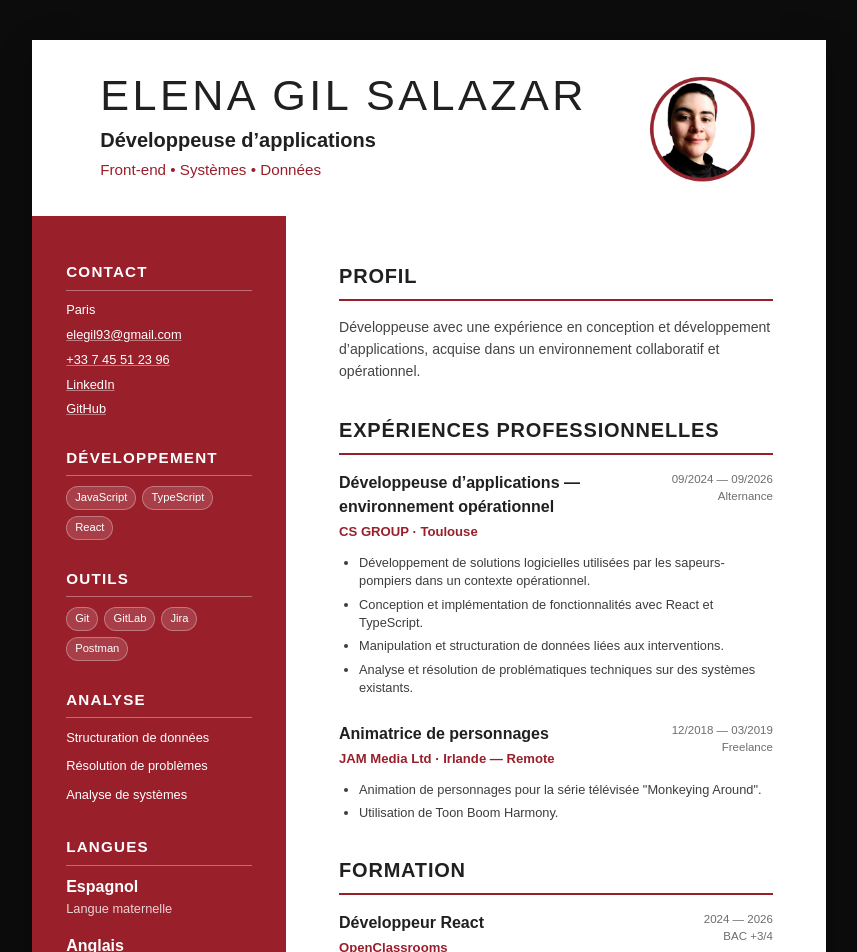
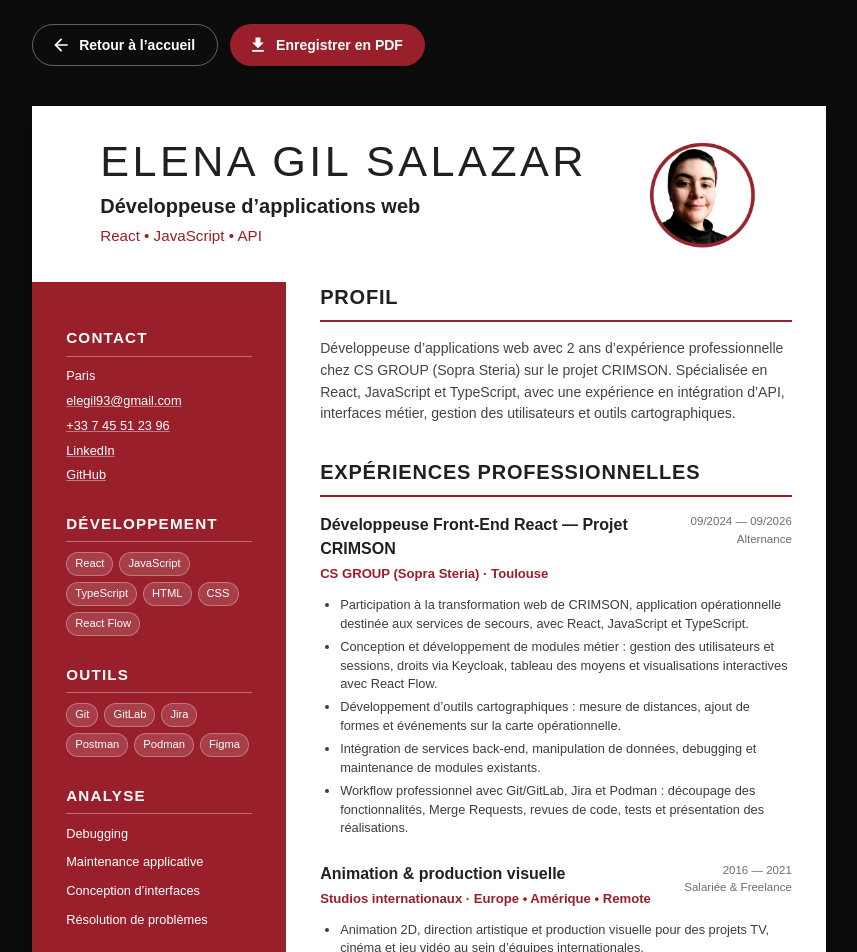
Before and after one commit to elenixu/https---github.com-elenixu-Mission_12, a React (Create React App) app: page /cv in a window 1280 px wide. Shown: the top 952 px of the page, without its empty margins (211-1068 px from the left). Built offline with nearby package versions, Linux system fonts and the light colour scheme; no server answers.

Commit message:
update cv

```diff
--- a/src/components/Footer/index.jsx
+++ b/src/components/Footer/index.jsx
@@ -1,41 +1,68 @@
 import React from 'react'
 import { FontAwesomeIcon } from '@fortawesome/react-fontawesome'
 import { faGithub, faLinkedin } from '@fortawesome/free-brands-svg-icons'
-import { Link } from 'react-router-dom'
 import { useTranslation } from 'react-i18next'
-import { Box, Container, IconButton, Stack, Typography } from '@mui/material'
+import { Box, Container, IconButton, Typography } from '@mui/material'
+
 import LikeButton from '../LikeButton'
+
 function Footer() {
   const [t] = useTranslation('global')
+
   return (
-    <Box component="footer" sx={{ bgcolor: '#050506', py: 6, mt: 10 }}>
+    <Box
+      component="footer"
+      sx={{
+        bgcolor: '#050506',
+        py: 6,
+        mt: 10,
+        width: '100%',
+      }}
+    >
       <Container maxWidth="lg">
-        <Stack alignItems="center" spacing={2}>
-          <Typography color="text.secondary" textAlign="center" variant="h6">
+        <Box
+          spacing={2}
+          alignItems="center"
+          sx={{
+            width: '100%',
+            textAlign: 'center',
+          }}
+        >
+          <Typography color="text.secondary" variant="h6" textAlign="center">
             {t('footer-message')}
           </Typography>
-          <Stack direction="row" spacing={1}>
+
+          <Box
+            direction="row"
+            spacing={1}
+            justifyContent="center"
+            alignItems="center"
+          >
             <IconButton
-              component={Link}
-              to="https://github.com/elenixu"
+              component="a"
+              href="https://github.com/elenixu"
               target="_blank"
+              rel="noopener noreferrer"
               aria-label="GitHub"
               color="inherit"
             >
               <FontAwesomeIcon icon={faGithub} />
             </IconButton>
+
             <IconButton
-              component={Link}
-              to="https://www.linkedin.com/in/elenagilsalazar/"
+              component="a"
+              href="https://www.linkedin.com/in/elenagilsalazar/"
               target="_blank"
+              rel="noopener noreferrer"
               aria-label="LinkedIn"
               color="inherit"
             >
               <FontAwesomeIcon icon={faLinkedin} />
             </IconButton>
-          </Stack>
+          </Box>
+
           <LikeButton />
-        </Stack>
+        </Box>
       </Container>
     </Box>
   )
--- a/src/components/LikeButton/index.jsx
+++ b/src/components/LikeButton/index.jsx
@@ -1,12 +1,14 @@
 import React, { useEffect, useRef, useState } from 'react'
 import FavoriteIcon from '@mui/icons-material/Favorite'
 import FavoriteBorderIcon from '@mui/icons-material/FavoriteBorder'
-import { Button } from '@mui/material'
+import { Button, Box, Typography } from '@mui/material'
 
 import { supabase } from '../../lib/supabaseClient'
 import { likeStorage } from './likeStorage'
+import { useTranslation } from 'react-i18next'
 
 const LikeButton = () => {
+  const [t] = useTranslation('global')
   const [count, setCount] = useState(0)
   const [hasLiked, setHasLiked] = useState(() => likeStorage.hasLiked())
   const [isLoading, setIsLoading] = useState(true)
@@ -68,8 +70,32 @@ const LikeButton = () => {
   }
 
   const HeartIcon = hasLiked ? FavoriteIcon : FavoriteBorderIcon
+  const likeMessage = hasLiked
+    ? t('footer-like-thanks')
+    : t('footer-like-message')
 
   return (
+    <Box
+      sx={{
+        display: 'flex',
+        flexDirection: 'column',
+        alignItems: 'center',
+        gap: 1,
+        textAlign: 'center',
+        width: '100%',
+      }}
+    >
+      <Typography
+        color="text.secondary"
+        textAlign="center"
+        sx={{
+          maxWidth: 420,
+          fontSize: { xs: '.8rem', sm: '.875rem' },
+          lineHeight: 1.5,
+        }}
+      >
+        {likeMessage}
+      </Typography>
       <Button
         onClick={handleLike}
         disabled={hasLiked || isLoading}
@@ -97,6 +123,9 @@ const LikeButton = () => {
         }
         variant="outlined"
         sx={{
+          width: 'fit-content',
+          minWidth: 0,
+          alignSelf: 'center',
           color: 'text.primary',
           borderColor: 'rgba(255,255,255,.24)',
 
@@ -114,6 +143,7 @@ const LikeButton = () => {
       >
         {isLoading ? '...' : count}
       </Button>
+    </Box>
   )
 }
 
--- a/src/pages/CV/CV.jsx
+++ b/src/pages/CV/CV.jsx
@@ -1,42 +1,198 @@
 import React from 'react'
-import { Box, Typography, Link, Chip } from '@mui/material'
+import { Box, Typography, Link, Chip, Button, Stack } from '@mui/material'
+import ArrowBackIcon from '@mui/icons-material/ArrowBack'
+import DownloadIcon from '@mui/icons-material/Download'
+import { Link as RouterLink } from 'react-router-dom'
+import { useTranslation } from 'react-i18next'
 
 import { cvData } from './cvData'
 
 const burgundy = '#991f2b'
 const muted = '#6d6d6d'
 const styles = {
-  page: { width: { xs: '100%', md: '210mm' }, maxWidth: '100%', minHeight: { xs: '100vh', md: '297mm' }, mx: 'auto', my: { xs: 0, md: 5 }, bgcolor: '#fff', color: '#202020', overflow: 'hidden', fontFamily: 'Arial, sans-serif', boxShadow: { xs: 'none', md: '0 8px 30px rgba(0,0,0,.3)' } },
-  header: { px: { xs: 3, md: '18mm' }, py: { xs: 4, md: '18mm 12mm' }, display: 'flex', alignItems: 'center', justifyContent: 'space-between', gap: 3, flexWrap: 'wrap' },
-  name: { fontSize: '2.7rem', fontWeight: 300, letterSpacing: '.08em', lineHeight: 1, textTransform: 'uppercase' },
+  page: {
+    width: { xs: '100%', md: '210mm' },
+    maxWidth: '100%',
+    minHeight: { xs: '100vh', md: '297mm' },
+    mx: 'auto',
+    my: { xs: 0, md: 5 },
+    bgcolor: '#fff',
+    color: '#202020',
+    overflow: 'hidden',
+    fontFamily: 'Arial, sans-serif',
+    boxShadow: { xs: 'none', md: '0 8px 30px rgba(0,0,0,.3)' },
+  },
+  header: {
+    px: { xs: 3, md: '18mm' },
+    py: { xs: 4, md: '18mm 12mm' },
+    display: 'flex',
+    alignItems: 'center',
+    justifyContent: 'space-between',
+    gap: 3,
+    flexWrap: 'wrap',
+  },
+  name: {
+    fontSize: '2.7rem',
+    fontWeight: 300,
+    letterSpacing: '.08em',
+    lineHeight: 1,
+    textTransform: 'uppercase',
+  },
   title: { mt: 1, fontSize: '1.25rem', fontWeight: 600 },
   subtitle: { mt: 0.5, color: burgundy, fontSize: '.95rem', fontWeight: 500 },
   photo: { width: 112, height: 112, borderRadius: '50%', objectFit: 'cover' },
-  body: { display: 'grid', gridTemplateColumns: { xs: '1fr', md: '32% 68%' }, minHeight: '230mm' },
-  sidebar: { bgcolor: burgundy, color: '#fff', px: { xs: 3, md: '9mm' }, py: { xs: 4, md: '12mm' } },
-  sidebarSection: { mb: 3.5, display: 'flex', flexDirection: 'column', gap: 0.7 },
-  sidebarTitle: { mb: 0.5, pb: 0.7, borderBottom: '1px solid rgba(255,255,255,.35)', fontSize: '.95rem', fontWeight: 700, textTransform: 'uppercase', letterSpacing: '.08em' },
-  sidebarText: { fontSize: '.8rem', lineHeight: 1.5, color: '#fff', overflowWrap: 'anywhere' },
+  body: {
+    display: 'grid',
+    gridTemplateColumns: { xs: '1fr', md: '32% 68%' },
+    minHeight: '230mm',
+  },
+  sidebar: {
+    bgcolor: burgundy,
+    color: '#fff',
+    px: { xs: 3, md: '9mm' },
+    py: { xs: 4, md: '12mm' },
+  },
+  sidebarSection: {
+    mb: 3.5,
+    display: 'flex',
+    flexDirection: 'column',
+    gap: 0.7,
+  },
+  sidebarTitle: {
+    mb: 0.5,
+    pb: 0.7,
+    borderBottom: '1px solid rgba(255,255,255,.35)',
+    fontSize: '.95rem',
+    fontWeight: 700,
+    textTransform: 'uppercase',
+    letterSpacing: '.08em',
+  },
+  sidebarText: {
+    fontSize: '.8rem',
+    lineHeight: 1.5,
+    color: '#fff',
+    overflowWrap: 'anywhere',
+  },
   skillList: { display: 'flex', flexWrap: 'wrap', gap: 0.75 },
-  skillChip: { bgcolor: 'rgba(255,255,255,.14)', color: '#fff', border: '1px solid rgba(255,255,255,.3)', fontSize: '.7rem' },
-  main: { px: { xs: 3, md: '14mm' }, py: { xs: 4, md: '12mm' } },
+  skillChip: {
+    bgcolor: 'rgba(255,255,255,.14)',
+    color: '#fff',
+    border: '1px solid rgba(255,255,255,.3)',
+    fontSize: '.7rem',
+  },
+  main: {
+    px: { xs: 3, md: '9mm' },
+    pt: { xs: 4, md: 0 },
+    pb: { xs: 4, md: '12mm' },
+  },
   section: { mb: 4 },
-  sectionTitle: { mb: 2, pb: 1, borderBottom: `2px solid ${burgundy}`, fontSize: '1.25rem', fontWeight: 700, textTransform: 'uppercase', letterSpacing: '.04em' },
+  sectionTitle: {
+    mb: 2,
+    pb: 1,
+    borderBottom: `2px solid ${burgundy}`,
+    fontSize: '1.25rem',
+    fontWeight: 700,
+    textTransform: 'uppercase',
+    letterSpacing: '.04em',
+  },
   profile: { color: '#444', fontSize: '.88rem', lineHeight: 1.55 },
   experience: { mb: 3 },
-  itemHeader: { display: 'flex', justifyContent: 'space-between', alignItems: 'flex-start', gap: 2, flexDirection: { xs: 'column', sm: 'row' } },
+  itemHeader: {
+    display: 'flex',
+    justifyContent: 'space-between',
+    alignItems: 'flex-start',
+    gap: 2,
+    flexDirection: { xs: 'column', sm: 'row' },
+  },
   role: { fontSize: '1rem', fontWeight: 700 },
   org: { mt: 0.4, color: burgundy, fontSize: '.82rem', fontWeight: 600 },
-  date: { flexShrink: 0, color: muted, textAlign: { xs: 'left', sm: 'right' }, '& p': { fontSize: '.72rem' } },
-  description: { mt: 1.5, mb: 0, pl: 2.5, '& li': { mb: 0.6, color: '#3d3d3d', fontSize: '.8rem', lineHeight: 1.45 } },
-  education: { display: 'flex', justifyContent: 'space-between', gap: 2, mb: 2.5, flexDirection: { xs: 'column', sm: 'row' } },
+  date: {
+    flexShrink: 0,
+    color: muted,
+    textAlign: { xs: 'left', sm: 'right' },
+    '& p': { fontSize: '.72rem' },
+  },
+  description: {
+    mt: 1.5,
+    mb: 0,
+    pl: 2.5,
+    '& li': { mb: 0.6, color: '#3d3d3d', fontSize: '.8rem', lineHeight: 1.45 },
+  },
+  education: {
+    display: 'flex',
+    justifyContent: 'space-between',
+    gap: 2,
+    mb: 2.5,
+    flexDirection: { xs: 'column', sm: 'row' },
+  },
 }
 
 const CV = () => {
   const { personal, profile, skills, languages, experience, education } = cvData
+  const { t } = useTranslation('global')
 
   return (
-    <Box sx={styles.page}>
+    <Box
+      sx={{
+        minHeight: '100vh',
+        px: 2,
+        py: { xs: 2, md: 3 },
+        bgcolor: '#0c0c0d',
+        '@media print': {
+          minHeight: 0,
+          p: 0,
+          bgcolor: '#fff',
+          '& .cv-actions': { display: 'none' },
+          '& .cv-sheet': {
+            width: '210mm',
+            maxWidth: '100%',
+            minHeight: 0,
+            m: 0,
+            overflow: 'visible',
+            boxShadow: 'none',
+            printColorAdjust: 'exact',
+            WebkitPrintColorAdjust: 'exact',
+          },
+          '& .cv-sheet-body': { gridTemplateColumns: '32% 68%' },
+        },
+      }}
+    >
+      <Stack
+        className="cv-actions"
+        direction={{ xs: 'column', sm: 'row' }}
+        justifyContent="space-between"
+        alignItems="center"
+        spacing={1.5}
+        sx={{
+          width: { xs: '100%', md: '210mm' },
+          maxWidth: '100%',
+          mx: 'auto',
+          mb: 2,
+        }}
+      >
+        <Button
+          component={RouterLink}
+          to="/"
+          startIcon={<ArrowBackIcon />}
+          variant="outlined"
+          sx={{ color: 'common.white', borderColor: 'rgba(255,255,255,.35)' }}
+        >
+          {t('cv-back')}
+        </Button>
+        <Button
+          onClick={() => window.print()}
+          startIcon={<DownloadIcon />}
+          variant="contained"
+          sx={{
+            bgcolor: burgundy,
+            color: 'common.white',
+            '&:hover': { bgcolor: '#751721' },
+          }}
+        >
+          {t('cv-download')}
+        </Button>
+      </Stack>
+      <Box className="cv-sheet" sx={styles.page}>
         {/* ================= HEADER ================= */}
 
         <Box sx={styles.header}>
@@ -64,7 +220,7 @@ const CV = () => {
 
         {/* ================= BODY ================= */}
 
-      <Box sx={styles.body}>
+        <Box className="cv-sheet-body" sx={styles.body}>
           {/* SIDEBAR */}
           <Box component="aside" sx={styles.sidebar}>
             {/* CONTACT */}
@@ -73,11 +229,17 @@ const CV = () => {
                 Contact
               </Typography>
 
-            <Typography sx={styles.sidebarText}>{personal.location}</Typography>
+              <Typography sx={styles.sidebarText}>
+                {personal.location}
+              </Typography>
 
-            <Link href={`mailto:${personal.email}`} sx={styles.sidebarText}>{personal.email}</Link>
+              <Link href={`mailto:${personal.email}`} sx={styles.sidebarText}>
+                {personal.email}
+              </Link>
 
-            <Link href={`tel:${personal.phone}`} sx={styles.sidebarText}>{personal.phone}</Link>
+              <Link href={`tel:${personal.phone}`} sx={styles.sidebarText}>
+                {personal.phone}
+              </Link>
 
               <Link
                 href={personal.linkedin}
@@ -231,9 +393,7 @@ const CV = () => {
                       {item.degree}
                     </Typography>
 
-                  <Typography sx={styles.org}>
-                    {item.school}
-                  </Typography>
+                    <Typography sx={styles.org}>{item.school}</Typography>
                   </Box>
 
                   <Box sx={styles.date}>
@@ -249,6 +409,7 @@ const CV = () => {
           </Box>
         </Box>
       </Box>
+    </Box>
   )
 }
 
--- a/src/pages/CV/cvData.js
+++ b/src/pages/CV/cvData.js
@@ -1,8 +1,8 @@
 export const cvData = {
   personal: {
     name: 'Elena Gil Salazar',
-    title: 'Développeuse d’applications',
-    subtitle: 'Front-end • Systèmes • Données',
+    title: 'Développeuse d’applications web',
+    subtitle: 'React • JavaScript • API',
     photo: '/images/profile.png',
     location: 'Paris',
     email: 'elegil93@gmail.com',
@@ -12,50 +12,63 @@ export const cvData = {
   },
 
   profile:
-    'Développeuse avec une expérience en conception et développement d’applications, acquise dans un environnement collaboratif et opérationnel.',
+    'Développeuse d’applications web avec 2 ans d’expérience professionnelle chez CS GROUP (Sopra Steria) sur le projet CRIMSON. Spécialisée en React, JavaScript et TypeScript, avec une expérience en intégration d’API, interfaces métier, gestion des utilisateurs et outils cartographiques.',
 
   skills: {
-    development: ['JavaScript', 'TypeScript', 'React'],
-    tools: ['Git', 'GitLab', 'Jira', 'Postman'],
+    development: [
+      'React',
+      'JavaScript',
+      'TypeScript',
+      'HTML',
+      'CSS',
+      'React Flow',
+    ],
+
+    integration: ['API REST', 'JSON', 'Keycloak'],
+
+    tools: ['Git', 'GitLab', 'Jira', 'Postman', 'Podman', 'Figma'],
+
     analysis: [
-      'Structuration de données',
+      'Debugging',
+      'Maintenance applicative',
+      'Conception d’interfaces',
       'Résolution de problèmes',
-      'Analyse de systèmes',
     ],
   },
 
   languages: [
+    { name: 'Français', level: 'Courant' },
+    { name: 'Anglais', level: 'Bilingue' },
     { name: 'Espagnol', level: 'Langue maternelle' },
-    { name: 'Anglais', level: 'Bilingue' },
-    { name: 'Français', level: 'Courant' },
   ],
 
   experience: [
     {
-      company: 'CS GROUP',
+      company: 'CS GROUP (Sopra Steria)',
       location: 'Toulouse',
-      role: 'Développeuse d’applications — environnement opérationnel',
+      role: 'Développeuse Front-End React — Projet CRIMSON',
       start: '09/2024',
       end: '09/2026',
       contract: 'Alternance',
       description: [
-        'Développement de solutions logicielles utilisées par les sapeurs-pompiers dans un contexte opérationnel.',
-        'Conception et implémentation de fonctionnalités avec React et TypeScript.',
-        'Manipulation et structuration de données liées aux interventions.',
-        'Analyse et résolution de problématiques techniques sur des systèmes existants.',
+        'Participation à la transformation web de CRIMSON, application opérationnelle destinée aux services de secours, avec React, JavaScript et TypeScript.',
+        'Conception et développement de modules métier : gestion des utilisateurs et sessions, droits via Keycloak, tableau des moyens et visualisations interactives avec React Flow.',
+        'Développement d’outils cartographiques : mesure de distances, ajout de formes et événements sur la carte opérationnelle.',
+        'Intégration de services back-end, manipulation de données, debugging et maintenance de modules existants.',
+        'Workflow professionnel avec Git/GitLab, Jira et Podman : découpage des fonctionnalités, Merge Requests, revues de code, tests et présentation des réalisations.',
       ],
     },
 
     {
-      company: 'JAM Media Ltd',
-      location: 'Irlande — Remote',
-      role: 'Animatrice de personnages',
-      start: '12/2018',
-      end: '03/2019',
-      contract: 'Freelance',
+      company: 'Studios internationaux',
+      location: 'Europe • Amérique • Remote',
+      role: 'Animation & production visuelle',
+      start: '2016',
+      end: '2021',
+      contract: 'Salariée & Freelance',
       description: [
-        'Animation de personnages pour la série télévisée "Monkeying Around".',
-        'Utilisation de Toon Boom Harmony.',
+        'Animation 2D, direction artistique et production visuelle pour des projets TV, cinéma et jeu vidéo au sein d’équipes internationales.',
+        'Collaborations : Random Encounters, Relish, Studio Shout, Bader Animation, Outstandly, JAM Media, Herald Entertainment et Kapricorn Media.',
       ],
     },
   ],
@@ -63,15 +76,22 @@ export const cvData = {
   education: [
     {
       school: 'OpenClassrooms',
-      degree: 'Développeur React',
-      level: 'BAC +3/4',
+      degree: 'Développeur d’application JavaScript React',
+      level: 'Titre RNCP Niveau 6 — Bac +3/4',
       start: '2024',
       end: '2026',
     },
     {
-      school: 'Gobelins',
-      degree: 'Conceptrice et réalisatrice de films d’animation',
-      level: 'BAC +5',
+      school: 'OpenClassrooms',
+      degree: 'Intégrateur Web',
+      level: 'Titre RNCP Niveau 5 — Bac +2',
+      start: '2023',
+      end: '2024',
+    },
+    {
+      school: 'GOBELINS Paris',
+      degree: 'Conception et réalisation de films d’animation',
+      level: 'Bac +5',
       start: '2020',
       end: '2022',
     },
--- a/src/translations/fr/global.json
+++ b/src/translations/fr/global.json
@@ -9,6 +9,8 @@
   "home-title": "Salut, je suis Elena",
   "home-message": "Ancienne réalisatrice de films d’animation, je me suis reconvertie dans le développement web. Je recherche un emploi en tant qu’intégratice web, ou bien une alternance de niveau Bac+3.",
   "home-button": "Voir mon CV",
+  "cv-back": "Retour à l’accueil",
+  "cv-download": "Enregistrer en PDF",
   "competences-title": "Mes compétences",
   "competences-message": "Differents logiciels que j’utilise",
   "works-title": "Mes travaux",
@@ -23,7 +25,7 @@
   "contact-send-error": "L’envoi a échoué. Veuillez réessayer dans quelques instants.",
   "contact-send-error-not-found": "EmailJS ne trouve pas le service ou le modèle pour cette clé. Vérifiez l’identifiant du service, celui du modèle et la clé publique dans votre tableau de bord EmailJS.",
   "contact-modal": "Merci! Ton message a été envoyé! :D",
-  "footer-message": "Merci de votre visite 🤍",
+  "footer-message": "Merci de votre visite ❤️",
   "travaux-argentbank": "Projet réalisé pour ma formation d'intégrateur web chez Openclassrooms. j'ai développé le site web d'ArgenBank avec une authentification utilisateur utilisant HTML, CSS, JavaScript, React, React Router, Redux, Sass, une API pour la récupération des données, et MongoDB pour stocker les informations des utilisateurs. Le résultat final est une application web sécurisée permettant aux clients de se connecter à leur compte et de visualiser leurs transactions bancaires. Ce projet m'a permis de renforcer mes compétences en React et de découvrir l'architecture Redux pour la gestion d'état dans les applications web.",
   "travaux-kasa": "Projet réalisé dans le cadre de ma formation d'intégrateur web chez Openclassrooms. J'ai intégré et développé cette plateforme en utilisant HTML, CSS, JavaScript, ainsi que les bibliothèques React et React Router pour créer des interfaces utilisateur dynamiques et interactives. J'ai également utilisé Sass pour la gestion des styles et une API pour récupérer les données à afficher sur l'application. J'ai créé un composant dropdown pour les descriptions et les équipements des appartements. Le résultat final est un site web fonctionnel, où les utilisateurs peuvent naviguer les appartements et accéder à toutes les informations.",
   "travaux-724": "Projet réalisé dans le cadre de ma formation d'intégrateur web chez Openclassrooms. J'ai débogué et corrigé plusieurs problèmes sur le site web 724 events en utilisant yarn test et les outils de développement Chrome. Ce projet a été un excellent exercice pour pratiquer le débogage d'un code déjà créé.",
@@ -31,5 +33,7 @@
   "travaux-nina": "Projet réalisé dans le cadre de ma formation d'intégrateur web chez Openclassrooms. J'ai débogué le portfolio de Nina Carducci, garantissant une accessibilité améliorée, des performances optimisées et un SEO amélioré. J'ai amélioré l'accessibilité en incorporant des balises sémantiques et une navigation claire pour les utilisateurs ayant des déficiences visuelles. L'optimisation des performances a été réalisée grâce à la compression d'images, la minimisation des fichiers et l'amélioration de la vitesse de chargement des pages. De plus, j'ai amélioré le référencement en implémentant des balises méta appropriées.",
   "travaux-ohmy": "Projet réalisé dans le cadre de ma formation d'intégrateur web chez Openclassrooms. À partir d'une maquette fournie dans Figma, j'ai travaillé sur l'intégration de la version mobile d'un site web de food tech avec des animations CSS. Ce projet m'a permis d'appliquer mes compétences en HTML et CSS tout en utilisant Sass pour la gestion du code CSS. Le résultat final est un site web moderne mettant en valeur les plats proposés par les différents restaurants. Grâce à l'utilisation de Sass, j'ai pu augmenter la productivité et la maintenabilité du code CSS, me permettant ainsi de mieux organiser mon code et de le rendre plus gérable et propre.",
   "travaux-print": "Projet réalisé dans le cadre de ma formation d'intégrateur web chez Openclassrooms. J'ai dynamisé le site web d'impression statique Print it en ajoutant un carrousel en JavaScript.",
-  "travaux-sophie": "Projet réalisé dans le cadre de ma formation d'intégrateur web chez Openclassrooms. J'ai créé un site web de portfolio dynamique pour le client Sophie Bluel avec JavaScript, dans lequel le client peut récupérer et gérer ses données via des formulaires et une page de connexion. J'ai pu mettre en pratique mes compétences en manipulant les éléments du DOM et en gérant les événements utilisateur avec JavaScript."
+  "travaux-sophie": "Projet réalisé dans le cadre de ma formation d'intégrateur web chez Openclassrooms. J'ai créé un site web de portfolio dynamique pour le client Sophie Bluel avec JavaScript, dans lequel le client peut récupérer et gérer ses données via des formulaires et une page de connexion. J'ai pu mettre en pratique mes compétences en manipulant les éléments du DOM et en gérant les événements utilisateur avec JavaScript.",
+  "footer-like-message": "Vous êtes arrivé·e jusqu’ici, ça mérite bien un petit ❤️",
+  "footer-like-thanks": "Merci! ❤️ +1 point de dopamine"
 }
```
Also changed, not shown: src/translations/eng/global.json (+6 -2 lines), src/translations/esp/global.json (+6 -2 lines). Lines whose indentation alone changed are shown as unchanged.
